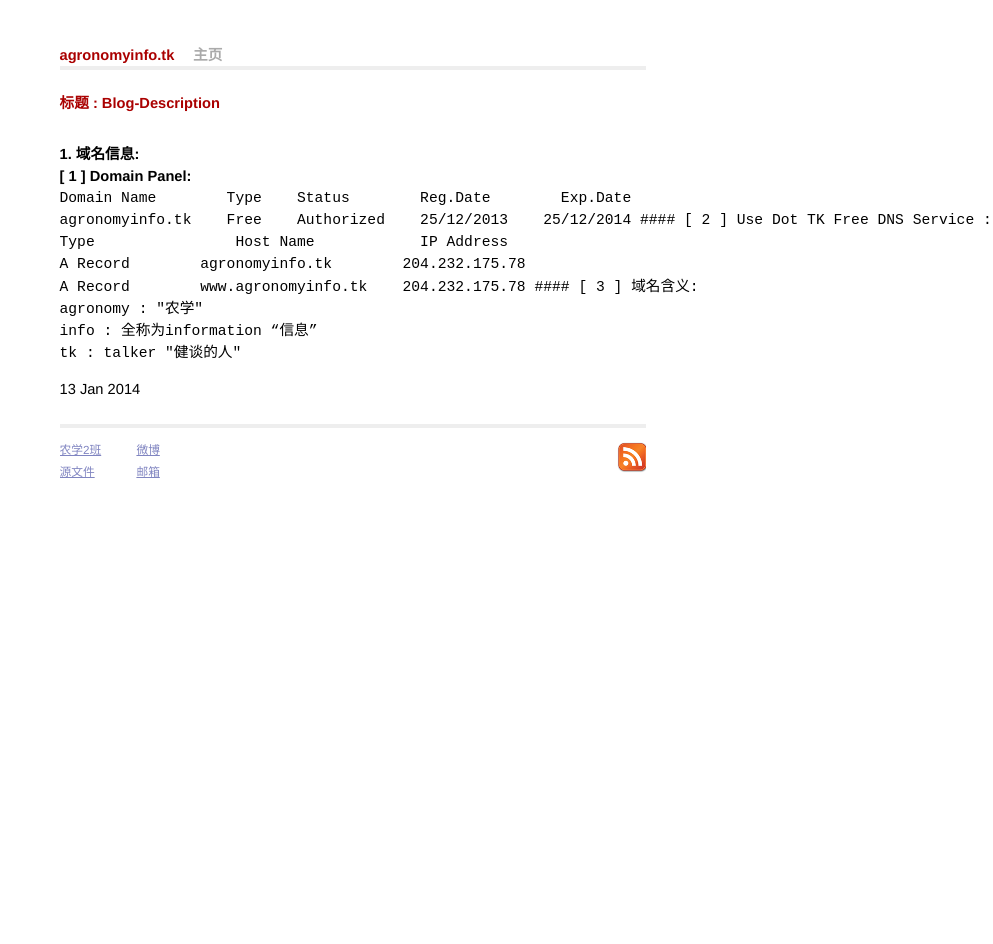
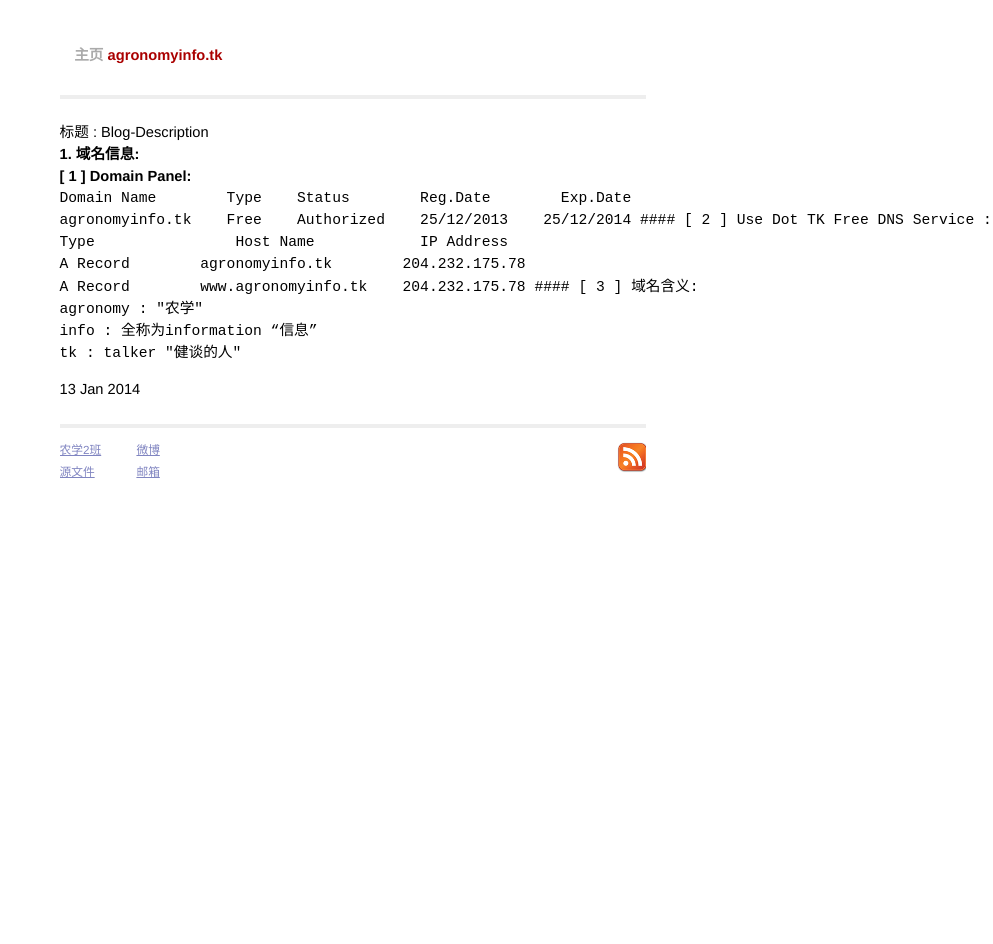
Before and after one commit to ahauzhangxu/linuxyuanjun.github.io, a Jekyll site: the page built from _posts/2014-01-13-Blog-Description.md, in a window 1280 px wide. Shown: the whole page, without its empty margins (287-1280 px from the left). Built offline with Jekyll 4.4.1, drawn with Linux system fonts in a browser that asks for light colours.

Commit message:
Update default.html

```diff
--- a/_layouts/default.html
+++ b/_layouts/default.html
@@ -25,12 +25,11 @@ var WRInitTime=(new Date()).getTime();
 
 <div class="site">
   <div class="title">
-    <a href="/">agronomyinfo.tk</a>
-    <a class="extra" href="/">主页</a><br />
-    <hr style="height:4px;border-width:0;color:gray;background-color:#eeeeee"/><br />
-    标题 : {{ page.title }}
+    <a class="extra" href="/">主页</a>
+    <a href="/">agronomyinfo.tk</a><br />
   </div>
-
+  <hr style="height:4px;border-width:0;color:gray;background-color:#eeeeee"/><br />
+  标题 : {{ page.title }}
   {{ content }}
 
   <div class="footer">
```
